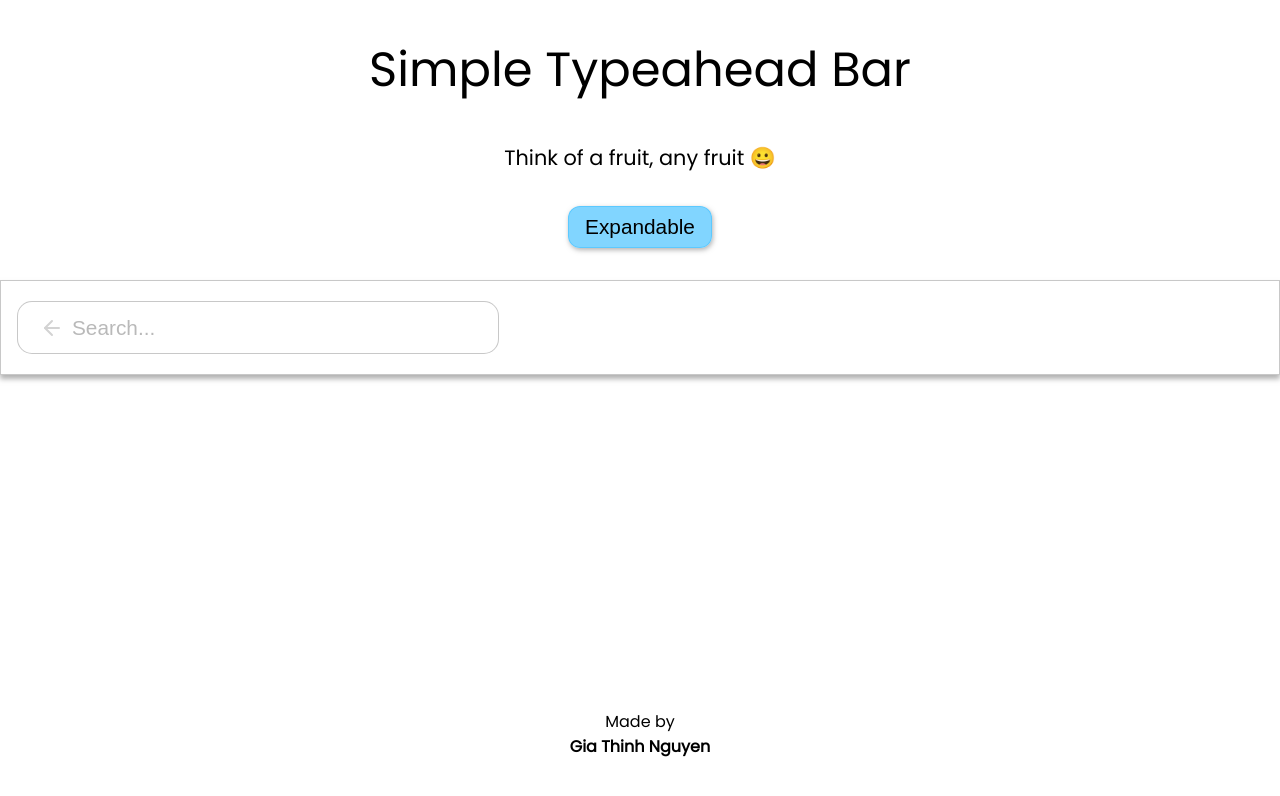
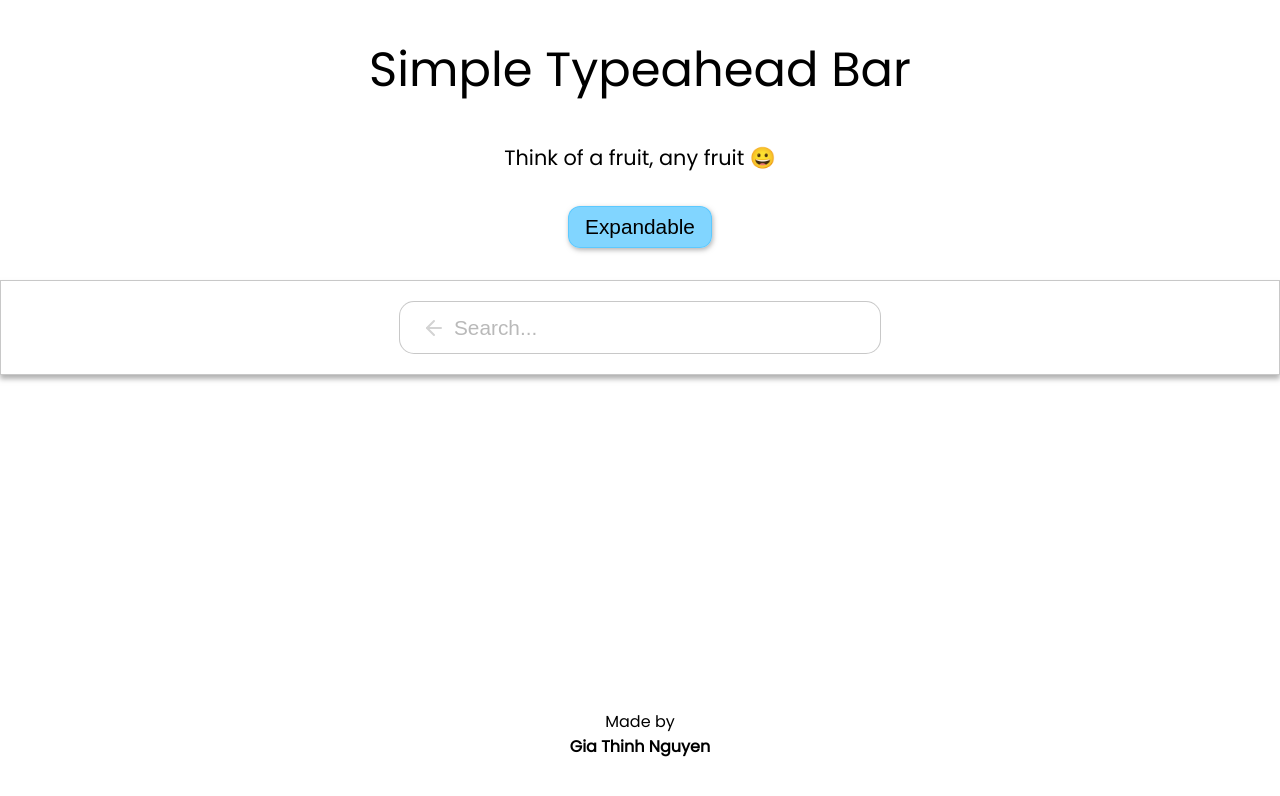
Before and after one commit to g-thinh/simple-typeahead-react, a React (Create React App) app: page / in a window 1280 px wide. Both pictures are taken after a click on the button 1206 px from the left and 327 px from the top of the page. Shown: the top 796 px of the page. Built offline with nearby package versions, Linux system fonts and the light colour scheme.

Commit message:
centered searchbar in expanded form

```diff
--- a/src/components/ExpandedSearchBar.js
+++ b/src/components/ExpandedSearchBar.js
@@ -14,7 +14,9 @@ const ExpandedSearchBar = () => {
   return (
     <Wrapper>
       {showBar ? (
-        <SearchBar data={fruits} show handleShow={handleShow} />
+        <BarContainer>
+          <SearchBar data={fruits} show handleShow={handleShow} />
+        </BarContainer>
       ) : (
         <>
           <Left>
@@ -45,6 +47,13 @@ const Wrapper = styled.div`
   border: 1px solid rgba(145, 145, 145, 0.5);
   padding: 1.25rem 1rem;
   box-shadow: 0px 4px 5px 0px rgba(145, 145, 145, 0.7);
+`;
+
+const BarContainer = styled.div`
+  display: flex;
+  width: 100%;
+  justify-content: center;
+  align-items: center;
 `;
 
 const Left = styled.div`
```
